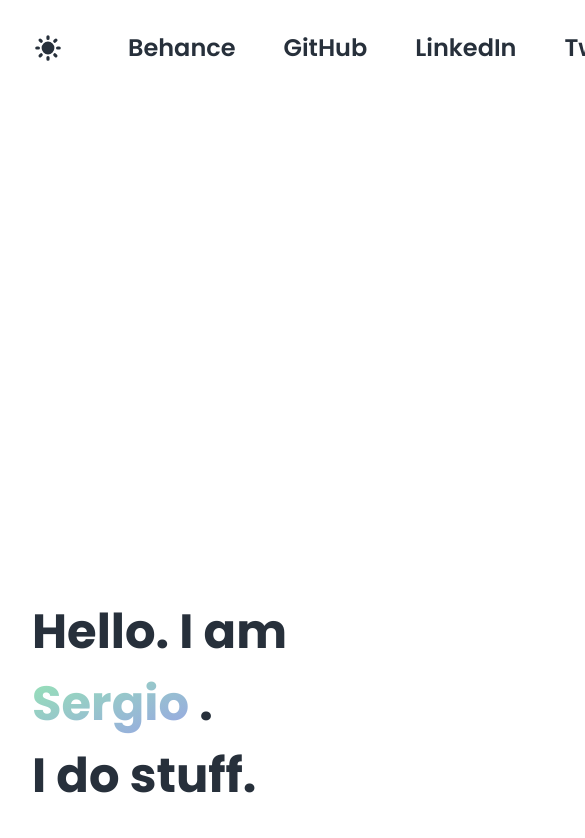
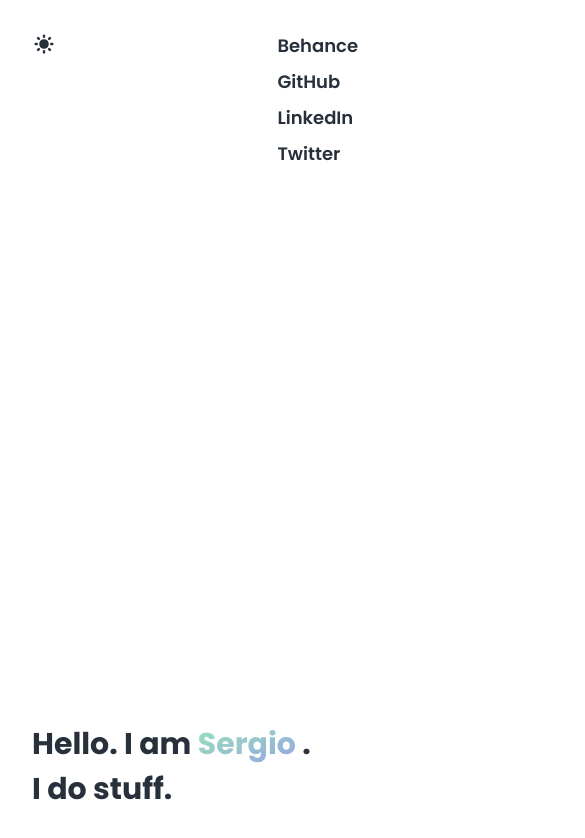
Before and after one commit to sergiocast97/sergiocastillo.dev, a Vue app: page / in a window 390 px wide. Shown: the top 838 px of the page, 585 px wide, since content can reach past the window. Built offline with nearby package versions, Linux system fonts and the light colour scheme.

Commit message:
Resposiveness and line height

```diff
--- a/src/App.vue
+++ b/src/App.vue
@@ -5,26 +5,26 @@
                 <div class="h-full max-w-screen-xl mx-auto">
                     <div class="h-full flex flex-col justify-between gap-16">
 
-                        <header class="flex justify-between items-center gap-16">
+                        <header class="flex justify-between items-start sm:items-center gap-12">
 
                             <button @click="isDark = !isDark" title="Toggle Dark Mode" class="cursor-pointer" id="theme-toggle" type="button">
-                                <div :class="isDark ? '' : 'hidden'"><svg id="theme-toggle-dark-icon" class="xl:w-12 xl:h-12 h-8 w-8 text-black dark:text-white" fill="currentColor" viewBox="0 0 20 20" xmlns="http://www.w3.org/2000/svg"><path d="M17.293 13.293A8 8 0 016.707 2.707a8.001 8.001 0 1010.586 10.586z"></path></svg></div>
-                                <div :class="isDark ? 'hidden' : ''"><svg id="theme-toggle-light-icon" class="xl:w-12 xl:h-12 h-8 w-8 text-black dark:text-white" fill="currentColor" viewBox="0 0 20 20" xmlns="http://www.w3.org/2000/svg"><path fill-rule="evenodd" d="M10 2a1 1 0 011 1v1a1 1 0 11-2 0V3a1 1 0 011-1zm4 8a4 4 0 11-8 0 4 4 0 018 0zm-.464 4.95l.707.707a1 1 0 001.414-1.414l-.707-.707a1 1 0 00-1.414 1.414zm2.12-10.607a1 1 0 010 1.414l-.706.707a1 1 0 11-1.414-1.414l.707-.707a1 1 0 011.414 0zM17 11a1 1 0 100-2h-1a1 1 0 100 2h1zm-7 4a1 1 0 011 1v1a1 1 0 11-2 0v-1a1 1 0 011-1zM5.05 6.464A1 1 0 106.465 5.05l-.708-.707a1 1 0 00-1.414 1.414l.707.707zm1.414 8.486l-.707.707a1 1 0 01-1.414-1.414l.707-.707a1 1 0 011.414 1.414zM4 11a1 1 0 100-2H3a1 1 0 000 2h1z" clip-rule="evenodd"></path></svg></div>
+                                <div :class="isDark ? '' : 'hidden'"><svg id="theme-toggle-dark-icon" class="h-6 w-6 sm:h-8 sm:w-8 xl:w-12 xl:h-12 text-black dark:text-white" fill="currentColor" viewBox="0 0 20 20" xmlns="http://www.w3.org/2000/svg"><path d="M17.293 13.293A8 8 0 016.707 2.707a8.001 8.001 0 1010.586 10.586z"></path></svg></div>
+                                <div :class="isDark ? 'hidden' : ''"><svg id="theme-toggle-light-icon" class="h-6 w-6 sm:h-8 sm:w-8 xl:w-12 xl:h-12 text-black dark:text-white" fill="currentColor" viewBox="0 0 20 20" xmlns="http://www.w3.org/2000/svg"><path fill-rule="evenodd" d="M10 2a1 1 0 011 1v1a1 1 0 11-2 0V3a1 1 0 011-1zm4 8a4 4 0 11-8 0 4 4 0 018 0zm-.464 4.95l.707.707a1 1 0 001.414-1.414l-.707-.707a1 1 0 00-1.414 1.414zm2.12-10.607a1 1 0 010 1.414l-.706.707a1 1 0 11-1.414-1.414l.707-.707a1 1 0 011.414 0zM17 11a1 1 0 100-2h-1a1 1 0 100 2h1zm-7 4a1 1 0 011 1v1a1 1 0 11-2 0v-1a1 1 0 011-1zM5.05 6.464A1 1 0 106.465 5.05l-.708-.707a1 1 0 00-1.414 1.414l.707.707zm1.414 8.486l-.707.707a1 1 0 01-1.414-1.414l.707-.707a1 1 0 011.414 1.414zM4 11a1 1 0 100-2H3a1 1 0 000 2h1z" clip-rule="evenodd"></path></svg></div>
                             </button>
 
-                            <nav class="flex gap-12 xl:gap-16">
-                                <a class="text-2xl xl:text-4xl font-semibold text-black transition dark:text-white hover:text-primary dark:hover:text-secondary" href="https://www.behance.net/sergiocast97">Behance</a>
-                                <a class="text-2xl xl:text-4xl font-semibold text-black transition dark:text-white hover:text-primary dark:hover:text-secondary" href="https://github.com/sergiocast97/">GitHub</a>
-                                <a class="text-2xl xl:text-4xl font-semibold text-black transition dark:text-white hover:text-primary dark:hover:text-secondary" href="https://www.linkedin.com/in/sergiocast97">LinkedIn</a>
-                                <a class="text-2xl xl:text-4xl font-semibold text-black transition dark:text-white hover:text-primary dark:hover:text-secondary" href="https://twitter.com/sergiocast97">Twitter</a>
+                            <nav class="flex flex-col sm:flex-row gap-2 sm:gap-12 xl:gap-16">
+                                <a class="text-lg sm:text-2xl xl:text-4xl font-semibold text-black transition dark:text-white hover:text-primary dark:hover:text-secondary" href="https://www.behance.net/sergiocast97">Behance</a>
+                                <a class="text-lg sm:text-2xl xl:text-4xl font-semibold text-black transition dark:text-white hover:text-primary dark:hover:text-secondary" href="https://github.com/sergiocast97/">GitHub</a>
+                                <a class="text-lg sm:text-2xl xl:text-4xl font-semibold text-black transition dark:text-white hover:text-primary dark:hover:text-secondary" href="https://www.linkedin.com/in/sergiocast97">LinkedIn</a>
+                                <a class="text-lg sm:text-2xl xl:text-4xl font-semibold text-black transition dark:text-white hover:text-primary dark:hover:text-secondary" href="https://twitter.com/sergiocast97">Twitter</a>
                             </nav>
 
                         </header>
 
                         <!-- Title -->
-                        <h1 class="text-5xl xl:text-7xl leading-normal font-bold text-black transition dark:text-white">
+                        <h1 class="text-3xl sm:text-5xl xl:text-7xl leading-normal font-bold text-black transition dark:text-white">
                             Hello. I am
-                            <span class="text-transparent bg-clip-text bg-gradient-to-br from-primary to-secondary">
+                            <span class="text-transparent leading-normal bg-clip-text bg-gradient-to-br from-primary to-secondary">
                                 Sergio
                             </span>
                             .
```
